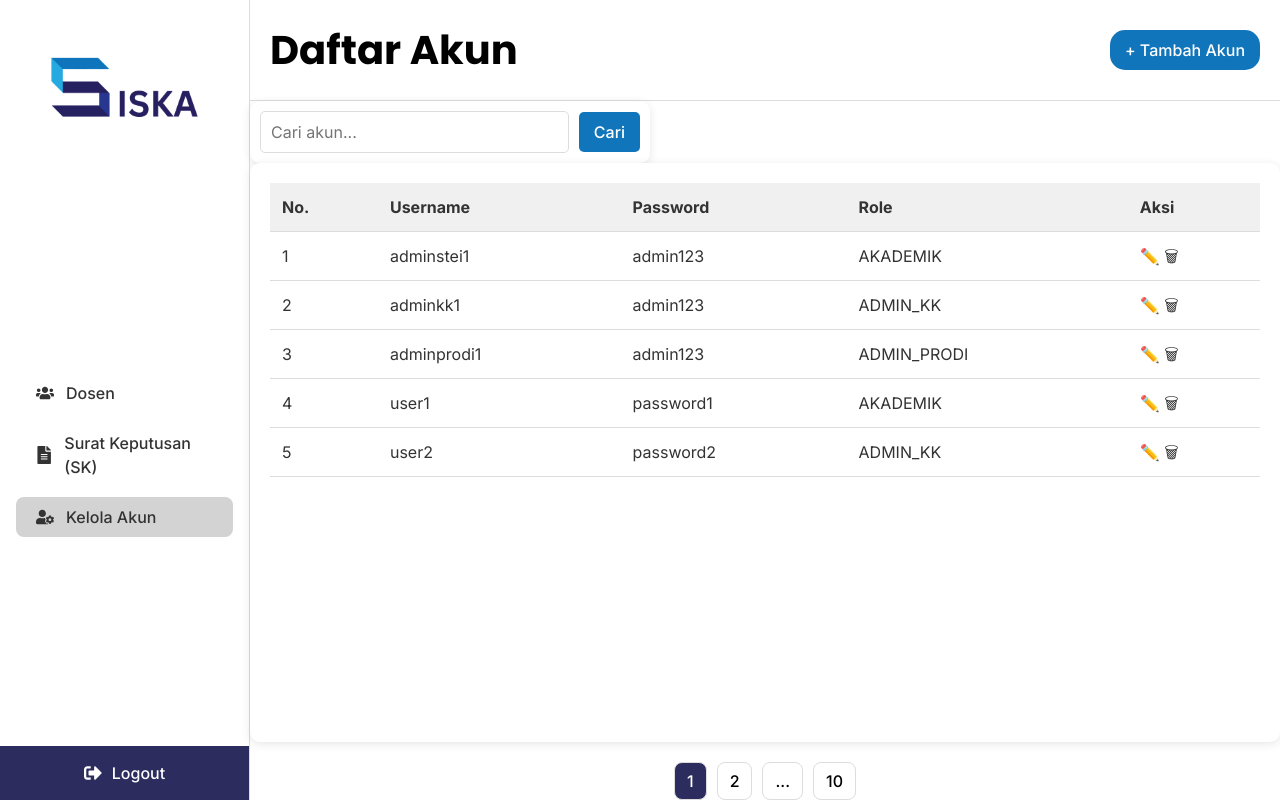
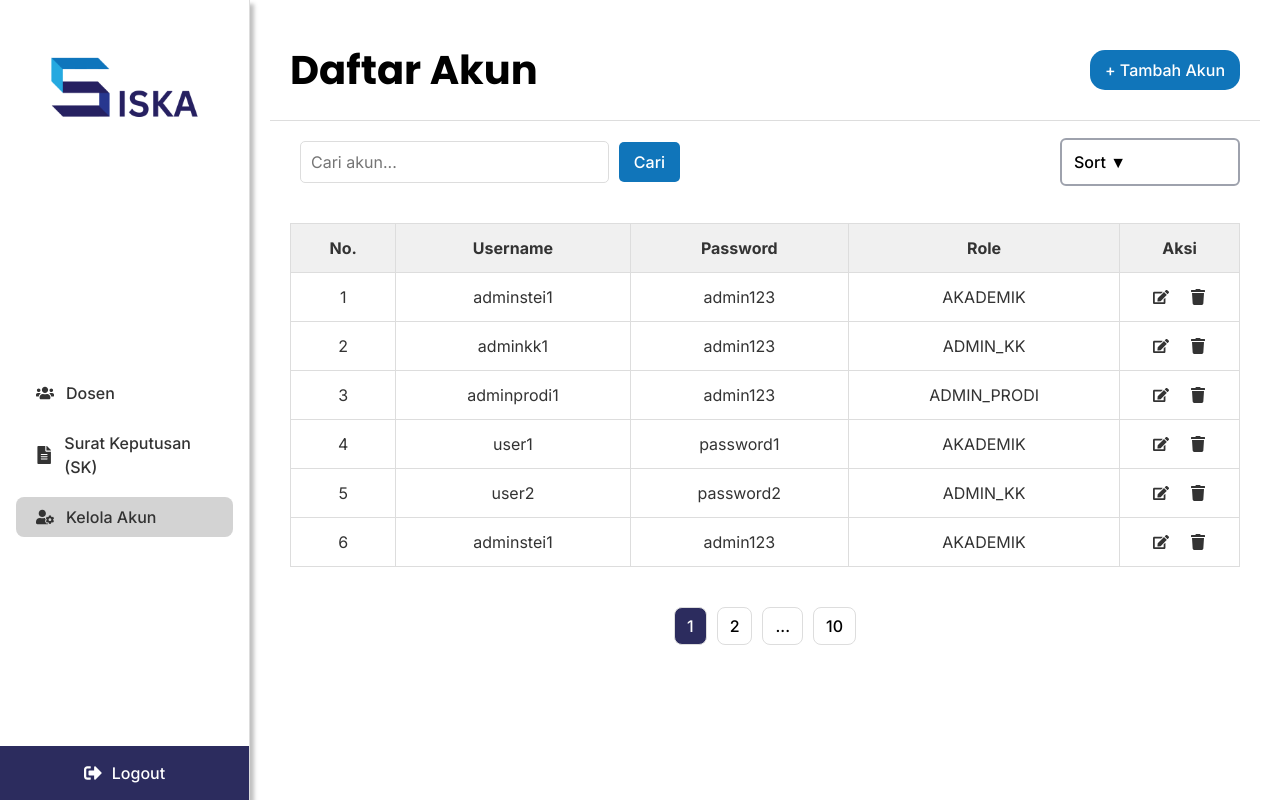
Before and after one commit to novelxv/SISKA, a React (Vite) app in the folder frontend/: page /kelola-akun in a window 1280 px wide. Built offline with nearby package versions, Linux system fonts and the light colour scheme; sample sign-in values are in the browser's storage.

Commit message:
feat: kelola akun page layout done, add dropdown button, add searchbar, edit global.css

```diff
--- a/frontend/package.json
+++ b/frontend/package.json
@@ -15,6 +15,7 @@
     "frontend": "file:",
     "react": "^19.0.0",
     "react-dom": "^19.0.0",
+    "react-icons": "^5.5.0",
     "react-router-dom": "^7.3.0",
     "react-toastify": "^11.0.5"
   },
--- a/frontend/src/components/Navbar.tsx
+++ b/frontend/src/components/Navbar.tsx
@@ -1,6 +1,6 @@
 import { Link, useLocation } from "react-router-dom";
 import { FaUsers, FaFileAlt, FaUserCog, FaSignOutAlt } from "react-icons/fa";
-import "../styles/Sidebar.css";
+import "../styles/Navbar.css";
 
 const Sidebar = () => {
   const location = useLocation();
--- /dev/null
+++ b/frontend/src/components/SortButton.tsx
@@ -0,0 +1,37 @@
+import React, { useState } from "react";
+import "../styles/SortButton.css";
+
+interface SortButtonProps {
+    items: string[];
+    onSelect: (selected: string) => void;
+}
+
+const SortButton: React.FC<SortButtonProps> = ({ items, onSelect }) => {
+    const [isOpen, setIsOpen] = useState(false);
+    const [selectedItem, setSelectedItem] = useState<string | null>(null);
+
+    const handleSelect = (item: string) => {
+        setSelectedItem(item);
+        onSelect(item);
+        setIsOpen(false);
+    };
+
+    return (
+        <div className="sort-dropdown">
+            <button className={`sort-button ${isOpen ? "active" : ""}`} onClick={() => setIsOpen(!isOpen)}>
+                {selectedItem || "Sort"} ▼
+            </button>
+            {isOpen && (
+                <div className="dropdown-content">
+                    {items.map((item, index) => (
+                        <button key={index} onClick={() => handleSelect(item)}>
+                            {item}
+                        </button>
+                    ))}
+                </div>
+            )}
+        </div>
+    );
+};
+
+export default SortButton;
--- a/frontend/src/pages/KelolaAkun.tsx
+++ b/frontend/src/pages/KelolaAkun.tsx
@@ -1,33 +1,71 @@
 import React, { useState } from "react";
 import Sidebar from "../components/Navbar";
+import { FaEdit, FaTrash } from "react-icons/fa";
 import "../styles/KelolaAkun.css";
 import "../styles/Global.css";
 import SearchBar from "../components/SearchBar";
-// Dummy list of users
-const users = [
+import SortButton from "../components/SortButton";
+
+interface User {
+    id: number;
+    username: string;
+    password: string;
+    role: string;
+}
+
+const KelolaAkun: React.FC = () => {
+    const [searchQuery, setSearchQuery] = useState<string>("");
+    const [selectedSort, setSelectedSort] = useState<string>("");
+
+    const [users, setUsers] = useState<User[]>([
         { id: 1, username: "adminstei1", password: "admin123", role: "AKADEMIK" },
         { id: 2, username: "adminkk1", password: "admin123", role: "ADMIN_KK" },
         { id: 3, username: "adminprodi1", password: "admin123", role: "ADMIN_PRODI" },
         { id: 4, username: "user1", password: "password1", role: "AKADEMIK" },
         { id: 5, username: "user2", password: "password2", role: "ADMIN_KK" },
-];
+        { id: 6, username: "adminstei1", password: "admin123", role: "AKADEMIK" },
+        // { id: 7, username: "adminkk1", password: "admin123", role: "ADMIN_KK" },
+        // { id: 8, username: "adminprodi1", password: "admin123", role: "ADMIN_PRODI" },
+        // { id: 9, username: "user1", password: "password1", role: "AKADEMIK" },
+        // { id: 10, username: "user2", password: "password2", role: "ADMIN_KK" },
+    ]);
 
-const KelolaAkun = () => {
-    const [searchQuery, setSearchQuery] = useState("");
+    const handleSort = (criteria: string) => {
+        setSelectedSort(criteria);
 
-    const handleSearch = (query) => {
+        const sortedUsers = [...users].sort((a, b) => {
+            const valueA = a[criteria as keyof User];
+            const valueB = b[criteria as keyof User];
+
+            if (typeof valueA === "string" && typeof valueB === "string") {
+                return valueA.localeCompare(valueB);
+            }
+            return 0;
+        });
+
+        setUsers(sortedUsers);
+    };
+
+    const handleSearch = (query: string) => {
         setSearchQuery(query);
         console.log("Pencarian untuk:", query);
     };
+
     return (
         <div className="container">
             <Sidebar />
             <main className="content">
                 <div className="header">
                     <h1>Daftar Akun</h1>
-                <button className="button">+ Tambah Akun</button>
+                    <button className="button-blue">+ Tambah Akun</button>
                 </div>
+                <div className="kelola-filtercontainer">
                     <SearchBar onSearch={handleSearch} />
+                    <SortButton
+                        items={["username", "role"]}
+                        onSelect={handleSort}
+                    />
+                </div>
 
                 <div className="table-container">
                     <table className="table">
@@ -41,13 +79,22 @@ const KelolaAkun = () => {
                             </tr>
                         </thead>
                         <tbody>
-                    {users.map((user, index) => (
+                            {users
+                                .filter(user =>
+                                    user.username.toLowerCase().includes(searchQuery.toLowerCase())
+                                )
+                                .map((user, index) => (
                                     <tr key={user.id}>
                                         <td>{index + 1}</td>
                                         <td>{user.username}</td>
                                         <td>{user.password}</td>
                                         <td>{user.role}</td>
-                        <td>✏️ 🗑</td>
+                                        <td>
+                                            <div className="action-icons">
+                                                <FaEdit />
+                                                <FaTrash />
+                                            </div>
+                                        </td>
                                     </tr>
                                 ))}
                         </tbody>
--- a/frontend/src/styles/Global.css
+++ b/frontend/src/styles/Global.css
@@ -9,6 +9,8 @@
 body {
     background-color: #f8f9fa;
     color: #333;
+    background-color: white;
+
 }
 
 .container {
@@ -19,10 +21,8 @@ body {
 /* Content */
 .content {
     flex-grow: 1;
-    display: flex;
     flex-direction: column;
-    min-height: 100vh;
-    background-color: white;
+    margin: 20px;
 }
 
 /* Header */
@@ -52,28 +52,31 @@ body {
     background: white;
     padding: 20px;
     border-radius: 10px;
-    box-shadow: 0px 2px 10px rgba(0, 0, 0, 0.1);
     overflow-x: auto; /* Scroll if table overflow */
 }
 
 /* Table */
+/* Table */
 .table {
     width: 100%;
     border-collapse: collapse;
+    border: 1px solid #ddd;
 }
 
 .table th, .table td {
     padding: 12px;
-    border-bottom: 1px solid #ddd;
+    border: 1px solid #ddd;
+    text-align: center;
 }
+
 
 .table th {
     background: #f0f0f0;
-    text-align: left;
+    text-align: center;
 }
 
 /* Buttons */
-.button {
+.button-blue {
     padding: 10px 15px;
     background: #1075BA;
     color: white;
@@ -83,8 +86,8 @@ body {
     cursor: pointer;
 }
 
-.button:hover {
-    background: #1A71AC;
+.button-blue:hover {
+    background: #0c5a90;
 }
 
 /* Pagination */
--- a/frontend/src/styles/KelolaAkun.css
+++ b/frontend/src/styles/KelolaAkun.css
@@ -0,0 +1,13 @@
+.kelola-filtercontainer {
+    display: flex;
+    justify-content: space-between;
+    align-items: center;
+    padding-right: 20px;
+    padding-left: 20px;
+}
+
+.action-icons {
+    display: flex;
+    justify-content: space-evenly;
+    align-items: center;
+}
--- a/frontend/src/styles/SearchBar.css
+++ b/frontend/src/styles/SearchBar.css
@@ -5,9 +5,11 @@
     padding: 10px;
     background: white;
     border-radius: 10px;
-    box-shadow: 0px 2px 10px rgba(0, 0, 0, 0.1);
     width: 100%;
     max-width: 400px;
+    color: black;
+    margin-top: 10px;
+    margin-bottom: 10px;
 }
 
 .search-bar input {
@@ -17,6 +19,7 @@
     background-color: white;
     border-radius: 5px;
     font-size: 16px;
+    color: black;
 }
 
 .search-bar button {
--- /dev/null
+++ b/frontend/src/styles/SortButton.css
@@ -0,0 +1,51 @@
+.sort-dropdown {
+    position: relative;
+    display: inline-block;
+    width: 180px;
+}
+
+.sort-button {
+    width: 100%;
+    background: white;
+    color: black;
+    padding: 12px;
+    border: 2px solid #9EA2AD;
+    border-radius: 6px;
+    font-size: 16px;
+    cursor: pointer;
+    display: flex;
+    justify-content: space-between;
+    align-items: center;
+    margin-top: 10px;
+    margin-bottom: 10px;
+}
+
+.sort-button:hover {
+    background: #dadada;
+}
+
+.dropdown-content {
+    position: absolute;
+    top: 105%;
+    left: 0;
+    width: 100%;
+    background: white;
+    border-radius: 6px;
+    box-shadow: 0px 4px 8px rgba(0, 0, 0, 0.2);
+    overflow: hidden;
+}
+
+.dropdown-content button {
+    width: 100%;
+    padding: 12px;
+    text-align: left;
+    border: none;
+    background: none;
+    font-size: 14px;
+    cursor: pointer;
+    color: black;
+}
+
+.dropdown-content button:hover {
+    background: #f0f0f0;
+}
```
Also changed, not shown: frontend/src/components/Sidebar.tsx (deleted), frontend/src/styles/Navbar.css (renamed from frontend/src/styles/Sidebar.css), 1 other file (tests, documents, lock files or other folders). Lines whose indentation alone changed are shown as unchanged.
